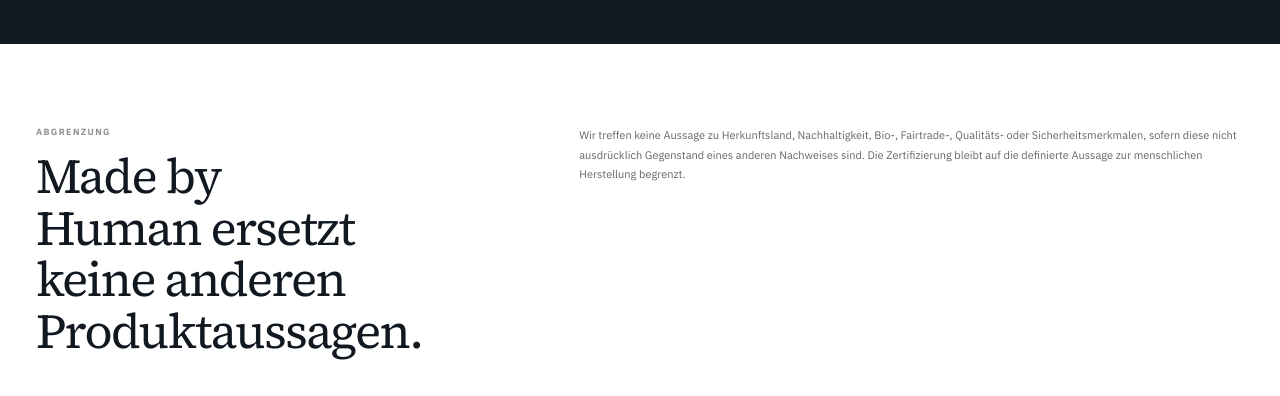
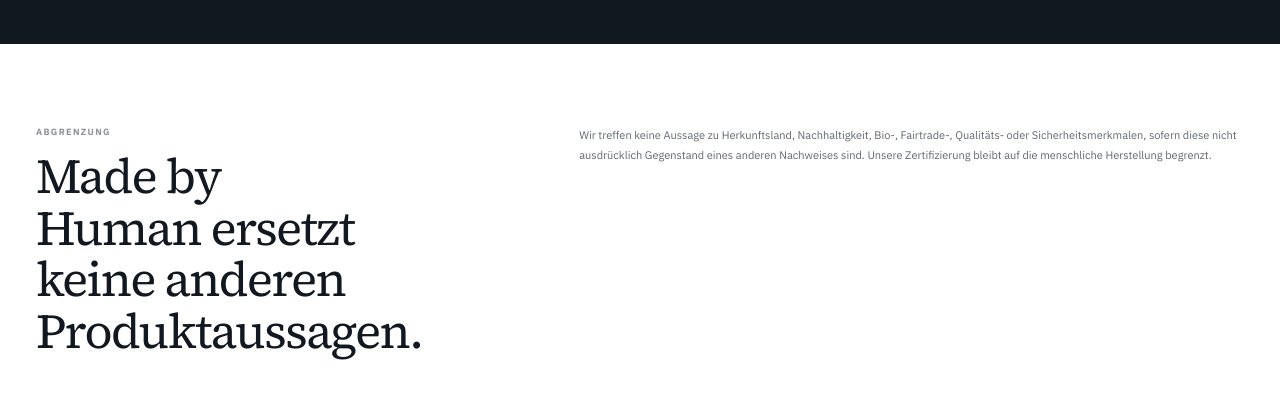
Before and after one commit to dennis-glaser-coder/human-certification-web, a Next.js app: page /ueber-uns in a window 1280 px wide. Shown: the part 2820-3216 px from the top of the page. Built offline with nearby package versions, Linux system fonts and the light colour scheme.

Commit message:
Remove final abstract about-page sentence

```diff
--- a/src/app/ueber-uns/page.js
+++ b/src/app/ueber-uns/page.js
@@ -155,7 +155,7 @@ export default function AboutPage() {
           <p>
             Wir treffen keine Aussage zu Herkunftsland, Nachhaltigkeit, Bio-, Fairtrade-,
             Qualitäts- oder Sicherheitsmerkmalen, sofern diese nicht ausdrücklich Gegenstand eines anderen Nachweises sind.
-            Die Zertifizierung bleibt auf die definierte Aussage zur menschlichen Herstellung begrenzt.
+            Unsere Zertifizierung bleibt auf die menschliche Herstellung begrenzt.
           </p>
         </div>
       </section>
```
